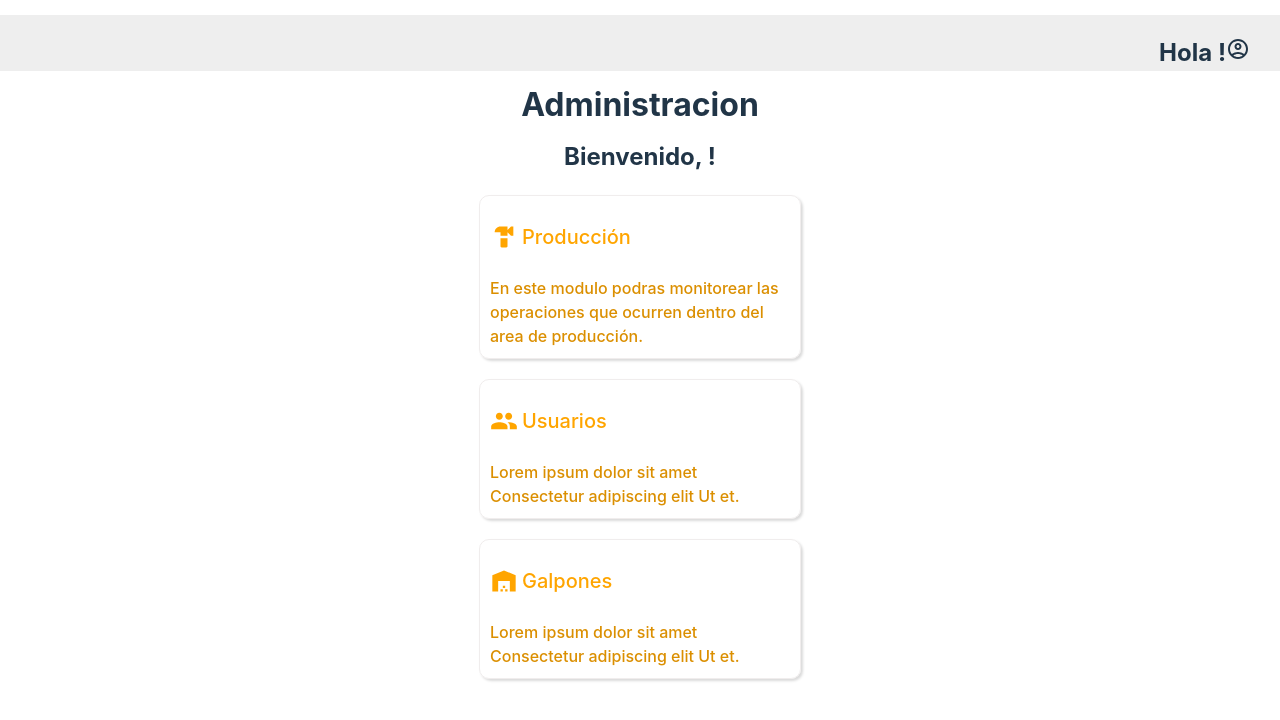
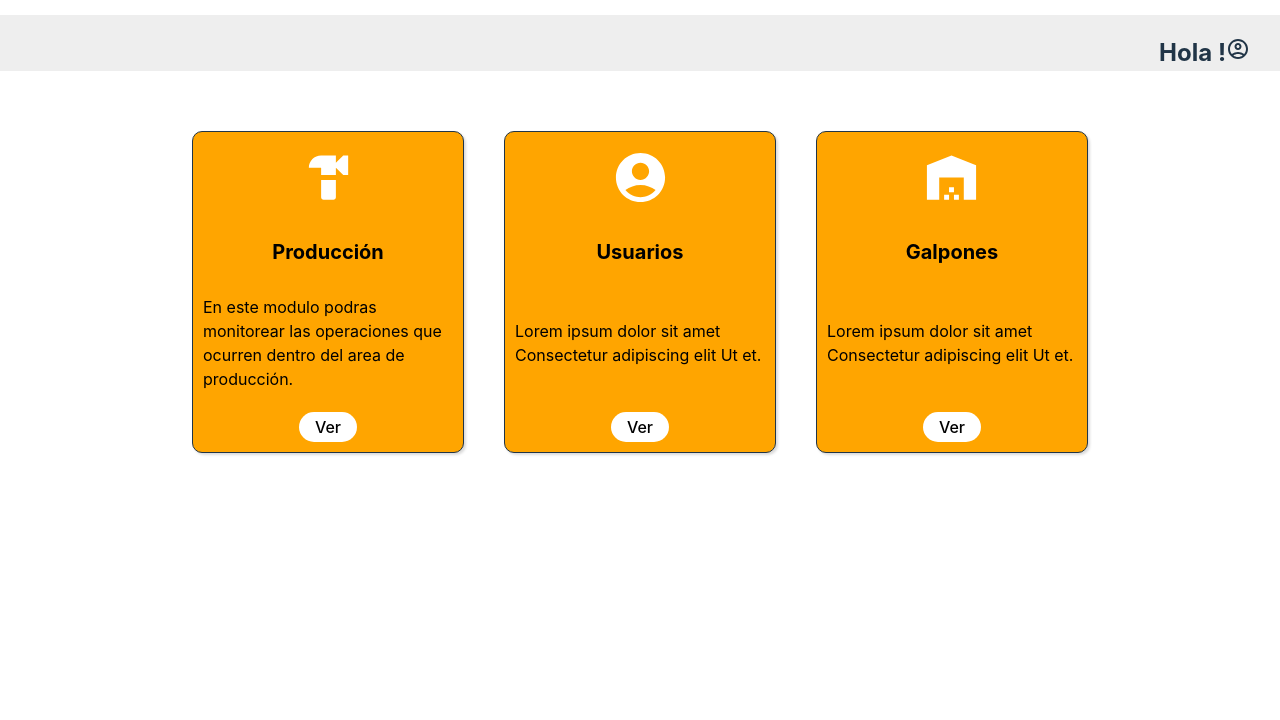
Before and after one commit to LucianoMassa98/Frontend-YemasDelSol, a React (Vite) app: page /adminmenu in a window 1280 px wide. Shown: the top 720 px of the page. Built offline with nearby package versions, Linux system fonts and the light colour scheme; no server answers; the HTML template or start-up script is replaced by a standard one.

Commit message:
cambie la estetica del admin-menu

```diff
--- a/src/common/linkcard.css
+++ b/src/common/linkcard.css
@@ -1,26 +1,28 @@
 .l-c-principaldiv{
     display: flex;
+    flex-direction: column;
+   justify-content: space-between;
     align-items: center;
-    min-width: 150px;
-    max-width: 300px;
-    max-height: 200px;
-    padding: 10px;
+    width: 250px;
+    height: 300px;
     border-style: solid;
     border-width: 1px;
-    border-color: rgb(240, 237, 237);
+    background:orange;
     border-radius: 10px;
     box-shadow: rgba(0, 0, 0, 0.15) 1.95px 1.95px 2.6px;
+    padding: 10px;
+}
+.l-c-icon{
+    color: white;
+
 }
 .l-c-middiv{
-    display: flex;
-    align-items: center;
     font-size: 28px;
-    color: orange;
+    color: black;
 }
 
+
 .l-c-title{
-    position: relative;
-    bottom: 4px;
     left: 4px;
     font-size: 20px;
 }
@@ -28,5 +30,30 @@
 .l-c-children{
     text-align: left;
     font-size: 16px;
-    color: rgb(219, 143, 0);
+    color: black
 }
+
+.link-container {
+    display: inline-block;
+    padding: 3px 16px;
+    border-radius: 20px;
+    background-color: #ffffff;
+    color: black;
+    text-decoration: none;
+    cursor: pointer;
+    transition: background-color 0.3s;
+  }
+
+  .link-container:hover {
+    background-color: #ffffff;
+    color: black;
+
+  }
+
+
+  @media (max-width: 768px) {
+    .l-c-principaldiv {
+        display: flex;
+      flex-direction: column;
+    }
+  }
--- a/src/common/linkcard.jsx
+++ b/src/common/linkcard.jsx
@@ -4,13 +4,14 @@ import "./linkcard.css";
 export const LinkCard = ({ title, icon, children, href }) => {
   return (
     <div className="l-c-principaldiv">
-      <Link to={href}>
         <div className="l-c-middiv">
-          <span className="l-c-icon">{icon}</span>
-          <p className="l-c-title">{title}</p>
+          <span className="l-c-icon" style={{ fontSize: "59px" }}>{icon}</span>
+          <h1 className="l-c-title">{title}</h1>
         </div>
         <div className="l-c-children">{children}</div>
-      </Link>
+        <Link
+        className="link-container"
+         to={href}>Ver </Link>
     </div>
   );
 };
--- a/src/pages/admins/admin-menu.css
+++ b/src/pages/admins/admin-menu.css
@@ -1,19 +1,19 @@
 .a-menu-lc{
+    padding-top: 50px;
     display: flex;
-    flex-direction: column;
-    gap: 20px;
-    justify-items: flex-start;
-    align-items: center;
-    padding: 20px;
+    gap: 40px;
+    justify-content: center;
+
+}
+.linkCard{
+    height: 200px important!;
+
 }
 
-.amenucontainer{
-    width:100vw;
-    min-height: 250vw;
-}
-
-@media(min-width: 700px){
-    .amenucontainer{
-        width:100vw;
+@media (max-width: 768px) {
+    .a-menu-lc {
+      flex-direction: column;
+      align-items: center;
+      padding: 30px;
     }
-}
+  }
--- a/src/pages/admins/admin-menu.jsx
+++ b/src/pages/admins/admin-menu.jsx
@@ -6,17 +6,15 @@ import "./admin-menu.css";
 import { Menuheader } from "../../components/menuheader";
 import { useStore } from "../../store/use-store";
 import { Loader } from "../login/loader";
-
+import AccountCircleIcon from '@mui/icons-material/AccountCircle';
 
 export const Adminmenu = () => {
-  const loggeduser = useStore((state) => state.user);
-  Loader("admin");
+
   return (
     <div className="amenucontainer">
       <Menuheader />
       <div>
-        <h1>Administracion</h1>
-        <h2>Bienvenido, {loggeduser?.userName}!</h2>
+
         <div className="a-menu-lc">
           <LinkCard
             icon={<HardwareIcon sx={{ fontSize: "inherit" }} />}
@@ -27,7 +25,7 @@ export const Adminmenu = () => {
             del area de producción.
           </LinkCard>
           <LinkCard
-            icon={<GroupIcon sx={{ fontSize: "inherit" }} />}
+            icon={<AccountCircleIcon  sx={{ fontSize: "inherit" }} />}
             title="Usuarios"
             href="/adminmenu/users"
           >
```
